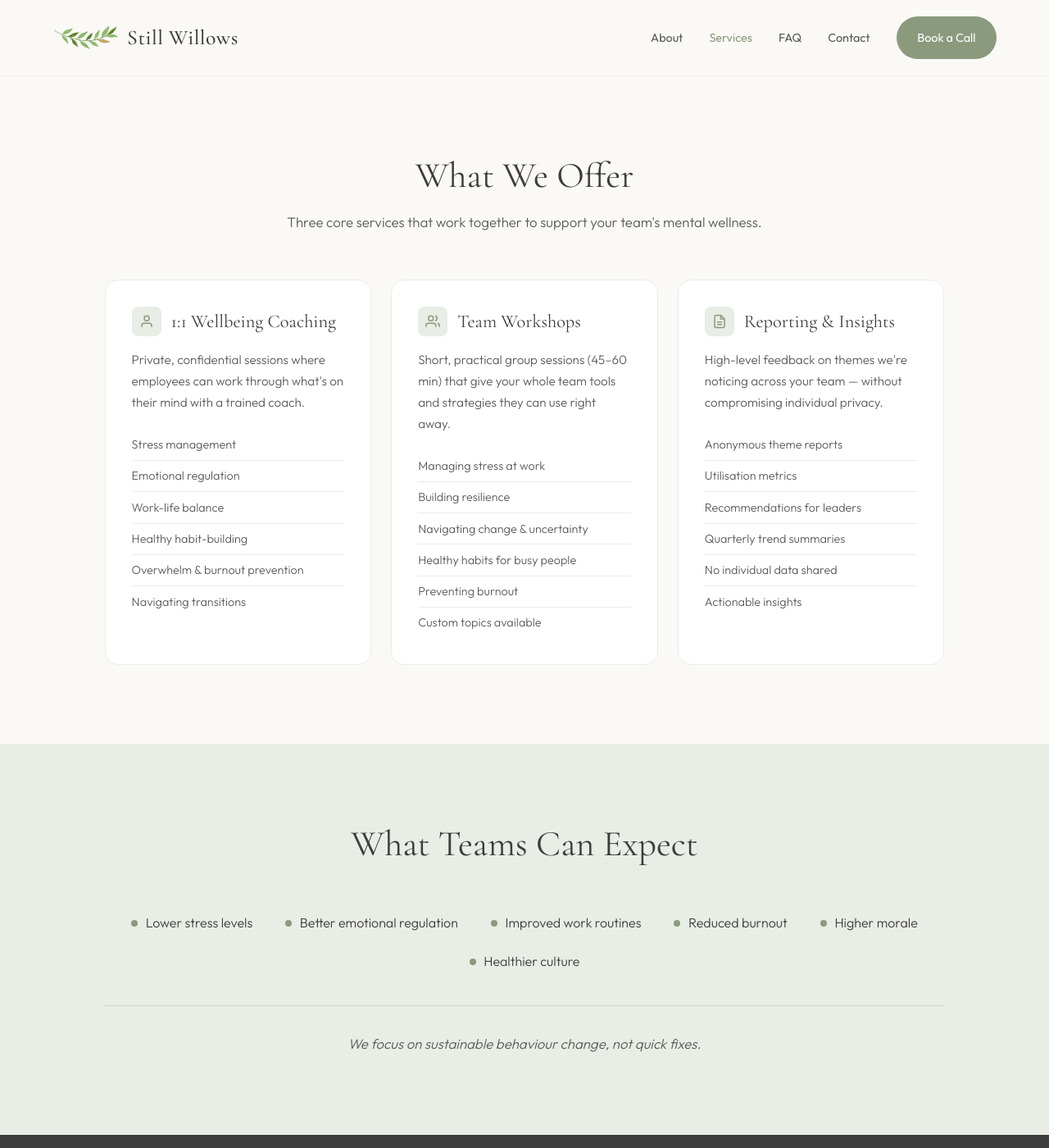
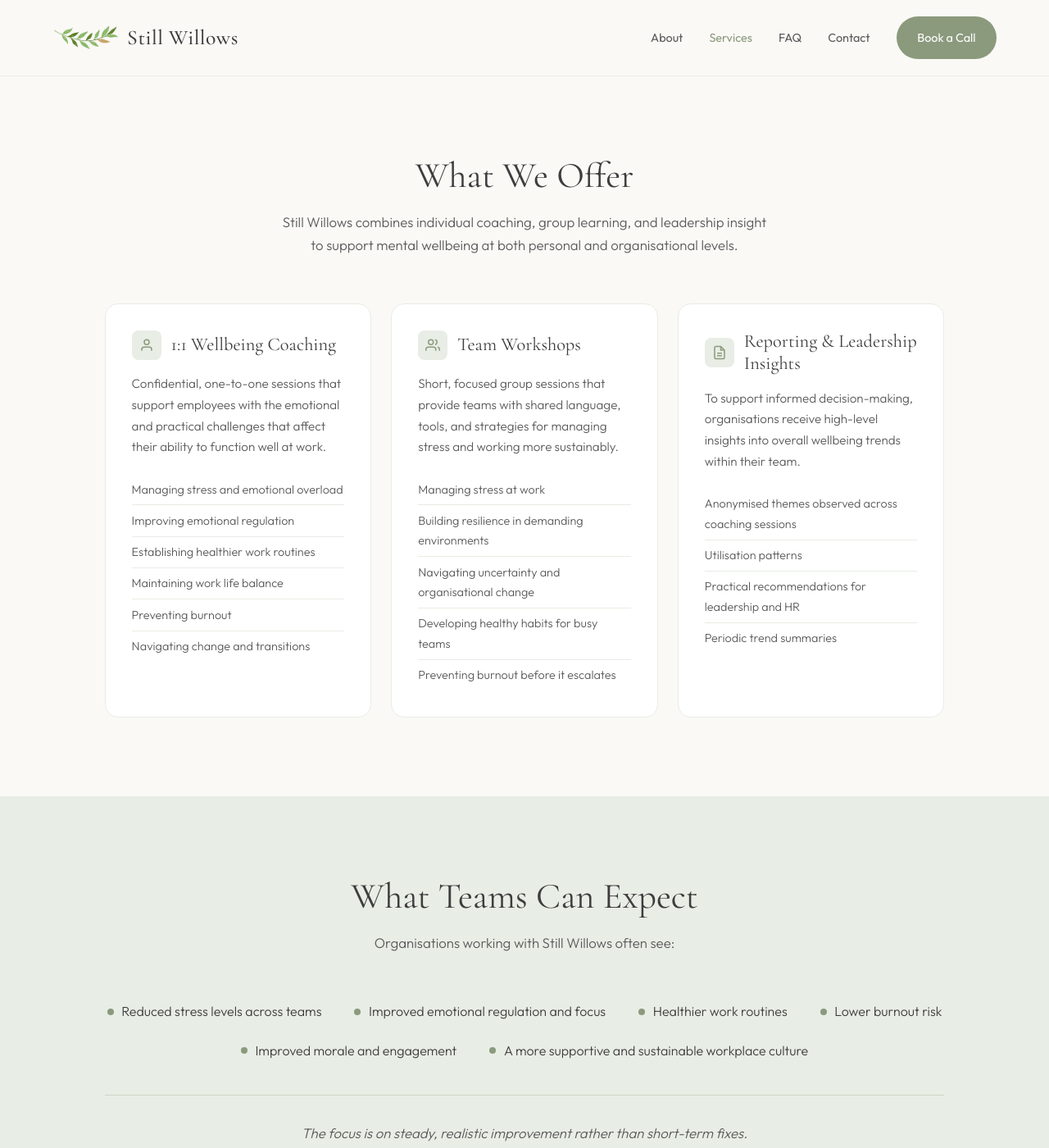
Before and after one commit to captainmike/stillwillows-website, a Jekyll site: the page built from services.md, in a window 1280 px wide and 1400 px high, scrolled down 305 px. Shown: the whole window at 82% size. Built offline with Jekyll 4.4.1, drawn with Linux system fonts in a browser that asks for light colours; some of the changed text lies outside the part shown.

Commit message:
Update services and FAQ page content

```diff
--- a/_layouts/services.html
+++ b/_layouts/services.html
@@ -4,7 +4,7 @@ layout: default
 
 <header class="page-header">
   <h1>Services & Packages</h1>
-  <p>Flexible, human-centred wellbeing support designed to meet your team where they are.</p>
+  <p>Mental wellness coaching for teams that want to reduce burnout, support their people effectively with little administrative burden.</p>
 </header>
 
 <!-- Services Detail -->
@@ -12,7 +12,7 @@ layout: default
   <div class="container">
     <div class="section-header">
       <h2>What We Offer</h2>
-      <p>Three core services that work together to support your team's mental wellness.</p>
+      <p>Still Willows combines individual coaching, group learning, and leadership insight to support mental wellbeing at both personal and organisational levels.</p>
     </div>
     <div class="services-detail-grid">
       <div class="service-detail-card">
@@ -22,14 +22,14 @@ layout: default
           </span>
           1:1 Wellbeing Coaching
         </h3>
-        <p>Private, confidential sessions where employees can work through what's on their mind with a trained coach.</p>
+        <p>Confidential, one-to-one sessions that support employees with the emotional and practical challenges that affect their ability to function well at work.</p>
         <ul class="service-topics">
-          <li>Stress management</li>
-          <li>Emotional regulation</li>
-          <li>Work-life balance</li>
-          <li>Healthy habit-building</li>
-          <li>Overwhelm & burnout prevention</li>
-          <li>Navigating transitions</li>
+          <li>Managing stress and emotional overload</li>
+          <li>Improving emotional regulation</li>
+          <li>Establishing healthier work routines</li>
+          <li>Maintaining work life balance</li>
+          <li>Preventing burnout</li>
+          <li>Navigating change and transitions</li>
         </ul>
       </div>
       <div class="service-detail-card" id="workshops">
@@ -39,14 +39,13 @@ layout: default
           </span>
           Team Workshops
         </h3>
-        <p>Short, practical group sessions (45–60 min) that give your whole team tools and strategies they can use right away.</p>
+        <p>Short, focused group sessions that provide teams with shared language, tools, and strategies for managing stress and working more sustainably.</p>
         <ul class="service-topics">
           <li>Managing stress at work</li>
-          <li>Building resilience</li>
-          <li>Navigating change & uncertainty</li>
-          <li>Healthy habits for busy people</li>
-          <li>Preventing burnout</li>
-          <li>Custom topics available</li>
+          <li>Building resilience in demanding environments</li>
+          <li>Navigating uncertainty and organisational change</li>
+          <li>Developing healthy habits for busy teams</li>
+          <li>Preventing burnout before it escalates</li>
         </ul>
       </div>
       <div class="service-detail-card">
@@ -54,16 +53,14 @@ layout: default
           <span class="icon">
             <svg width="18" height="18" viewBox="0 0 24 24" fill="none" stroke="currentColor" stroke-width="2"><path d="M14 2H6a2 2 0 0 0-2 2v16a2 2 0 0 0 2 2h12a2 2 0 0 0 2-2V8z"/><polyline points="14 2 14 8 20 8"/><line x1="16" y1="13" x2="8" y2="13"/><line x1="16" y1="17" x2="8" y2="17"/></svg>
           </span>
-          Reporting & Insights
+          Reporting & Leadership Insights
         </h3>
-        <p>High-level feedback on themes we're noticing across your team — without compromising individual privacy.</p>
+        <p>To support informed decision-making, organisations receive high-level insights into overall wellbeing trends within their team.</p>
         <ul class="service-topics">
-          <li>Anonymous theme reports</li>
-          <li>Utilisation metrics</li>
-          <li>Recommendations for leaders</li>
-          <li>Quarterly trend summaries</li>
-          <li>No individual data shared</li>
-          <li>Actionable insights</li>
+          <li>Anonymised themes observed across coaching sessions</li>
+          <li>Utilisation patterns</li>
+          <li>Practical recommendations for leadership and HR</li>
+          <li>Periodic trend summaries</li>
         </ul>
       </div>
     </div>
@@ -75,16 +72,17 @@ layout: default
   <div class="container">
     <div class="section-header">
       <h2>What Teams Can Expect</h2>
+      <p>Organisations working with Still Willows often see:</p>
     </div>
     <div class="outcomes-list">
-      <div class="outcome-item">Lower stress levels</div>
-      <div class="outcome-item">Better emotional regulation</div>
-      <div class="outcome-item">Improved work routines</div>
-      <div class="outcome-item">Reduced burnout</div>
-      <div class="outcome-item">Higher morale</div>
-      <div class="outcome-item">Healthier culture</div>
+      <div class="outcome-item">Reduced stress levels across teams</div>
+      <div class="outcome-item">Improved emotional regulation and focus</div>
+      <div class="outcome-item">Healthier work routines</div>
+      <div class="outcome-item">Lower burnout risk</div>
+      <div class="outcome-item">Improved morale and engagement</div>
+      <div class="outcome-item">A more supportive and sustainable workplace culture</div>
     </div>
-    <p class="outcomes-note">We focus on sustainable behaviour change, not quick fixes.</p>
+    <p class="outcomes-note">The focus is on steady, realistic improvement rather than short-term fixes.</p>
   </div>
 </section>
 
@@ -152,13 +150,13 @@ layout: default
     <div class="how-grid">
       <div class="how-item">
         <h3>For Employees</h3>
-        <p>Once your company is set up, each employee receives a private booking link. They can schedule sessions at times that work for them — no need to go through HR or management.</p>
-        <p>Sessions are held via video call and typically last 45–50 minutes. Everything discussed is completely confidential.</p>
+        <p>Once your organisation is onboarded, employees receive an email with a booking link that allows them to schedule sessions directly with the coach at times that work for them.</p>
+        <p>Sessions take place via video call and typically last 45 to 50 minutes. Participation is voluntary, private, and confidential. Employees do not need to go through HR or management to access support.</p>
       </div>
       <div class="how-item">
         <h3>For Leaders</h3>
-        <p>You'll receive regular check-ins and high-level insights about how your team is doing — themes we're seeing, areas where support might help, and recommendations.</p>
-        <p>You'll never know who's using the service or what they discuss. Privacy is foundational to how we operate.</p>
+        <p>Leaders receive regular check ins and high-level insights about how the team is doing overall. This may include emerging themes, areas where additional support could help, and practical recommendations.</p>
+        <p>At no point will leaders or HR know who is using the service or what is discussed. Confidentiality is a core part of how Still Willows operates.</p>
       </div>
     </div>
   </div>
@@ -170,15 +168,14 @@ layout: default
     <div class="individuals-content">
       <div>
         <h2>Support for Individuals</h2>
-        <p>Although Still Willows primarily works with teams, I also offer 1:1 coaching for individuals who want personal support — separate from any company plan.</p>
-        <p>Individual coaching can help with:</p>
+        <p>While Still Willows primarily partners with organisations, individual coaching is also available for people seeking personal support outside of a workplace arrangement.</p>
+        <p>Individual coaching can support:</p>
         <ul class="individuals-topics">
           <li>Stress and overwhelm</li>
-          <li>Finding balance</li>
           <li>Rebuilding routines</li>
-          <li>Navigating transitions</li>
+          <li>Navigating life or career transitions</li>
           <li>Emotional wellbeing</li>
-          <li>Healthy habit-building</li>
+          <li>Sustainable habit building</li>
         </ul>
       </div>
       <div class="individuals-card">
```
Also changed, not shown: _layouts/faq.html (+32 -39 lines).
